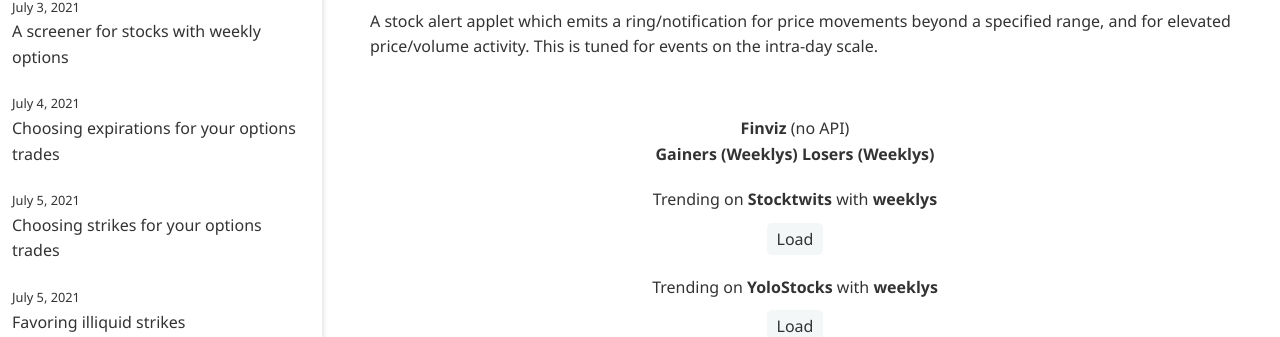
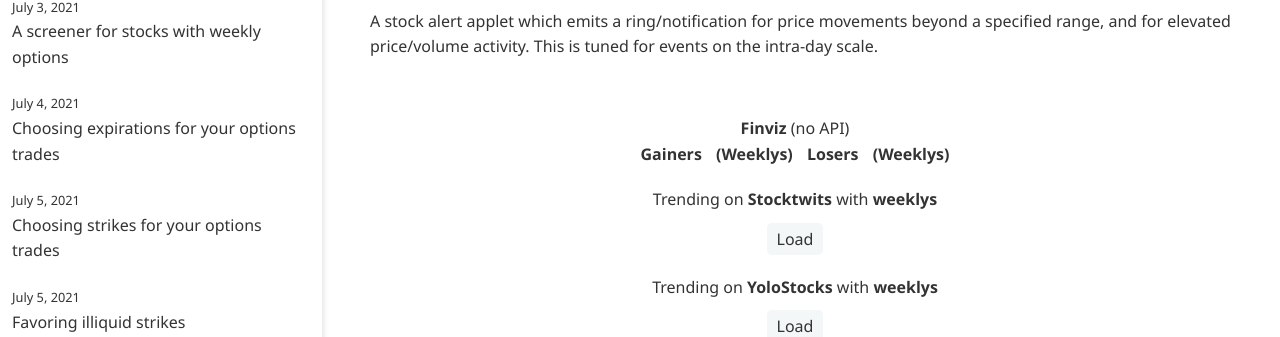
Before and after one commit to ansyblenetwork/aquietlife, a Jekyll site: the page built from _posts/2021-07-08-alerts.md, in a window 1280 px wide. Shown: the part 121-458 px from the top of the page. Built offline with Jekyll 4.4.1, drawn with Linux system fonts in a browser that asks for light colours.

Commit message:
Update 2021-07-08-alerts.md

```diff
--- a/_posts/2021-07-08-alerts.md
+++ b/_posts/2021-07-08-alerts.md
@@ -16,9 +16,9 @@
 <div style="margin-bottom:20px; text-align:center">
 	<a target='_blank' href='https://finviz.com/screener.ashx?v=150&f=sh_opt_option&o=-change'><strong style='color:#333'>Finviz</strong></a> (no API)
 	<br>
-	<a target='_blank' href='https://finviz.com/screener.ashx?v=150&f=sh_opt_option&o=-change'><strong style='color:#333'>Gainers</strong></a>
-	<a target='_blank' href='https://finviz.com/screener.ashx?v=150&f=sh_opt_option&o=-change' id="finvizgainers"><strong style='color:#333'>(Weeklys)</strong></a>
-	<a target='_blank' href='https://finviz.com/screener.ashx?v=150&f=sh_opt_option&o=change'><strong style='color:#333'>Losers</strong></a>
+	<a target='_blank' href='https://finviz.com/screener.ashx?v=150&f=sh_opt_option&o=-change' style="margin-right:10px"><strong style='color:#333'>Gainers</strong></a>
+	<a target='_blank' href='https://finviz.com/screener.ashx?v=150&f=sh_opt_option&o=-change' style="margin-right:10px" id="finvizgainers"><strong style='color:#333'>(Weeklys)</strong></a>
+	<a target='_blank' href='https://finviz.com/screener.ashx?v=150&f=sh_opt_option&o=change' style="margin-right:10px"><strong style='color:#333'>Losers</strong></a>
 	<a target='_blank' href='https://finviz.com/screener.ashx?v=150&f=sh_opt_option&o=change' id="finvizlosers"><strong style='color:#333'>(Weeklys)</strong></a>
 </div>
 
```
